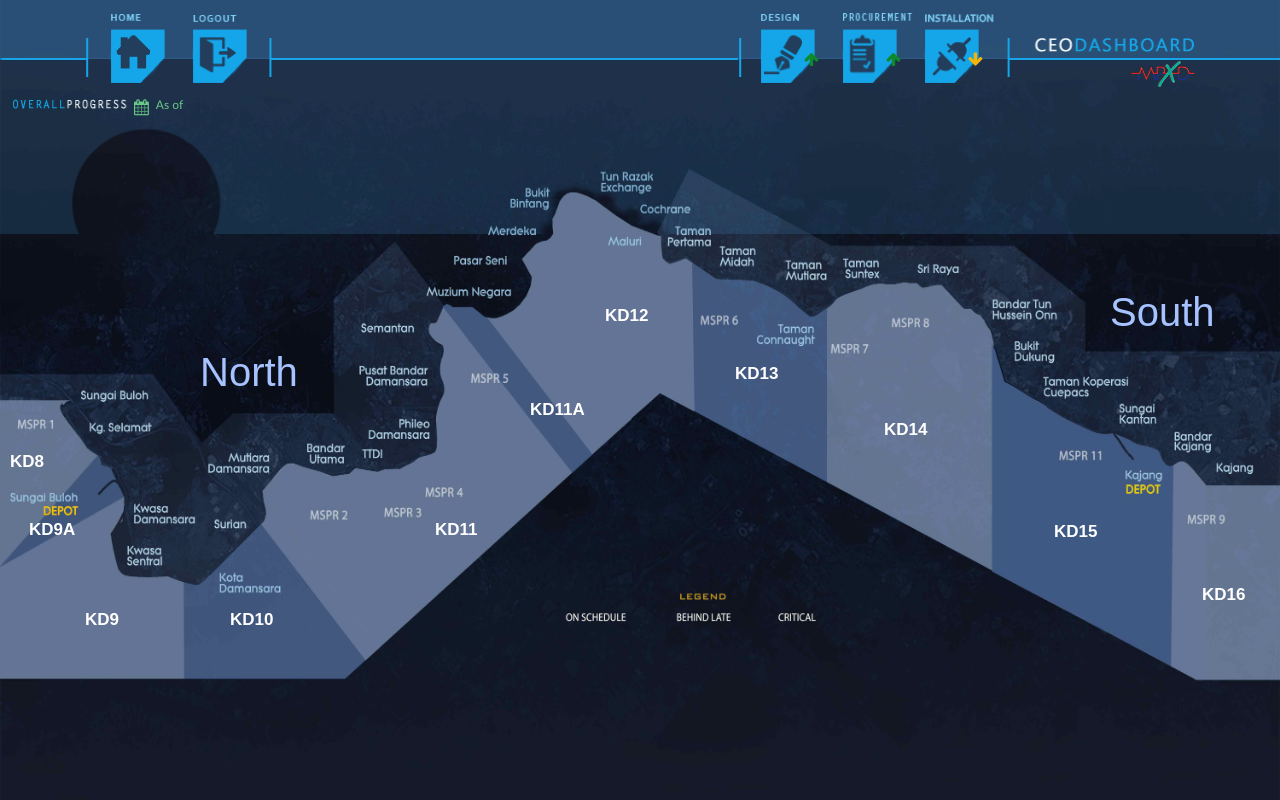
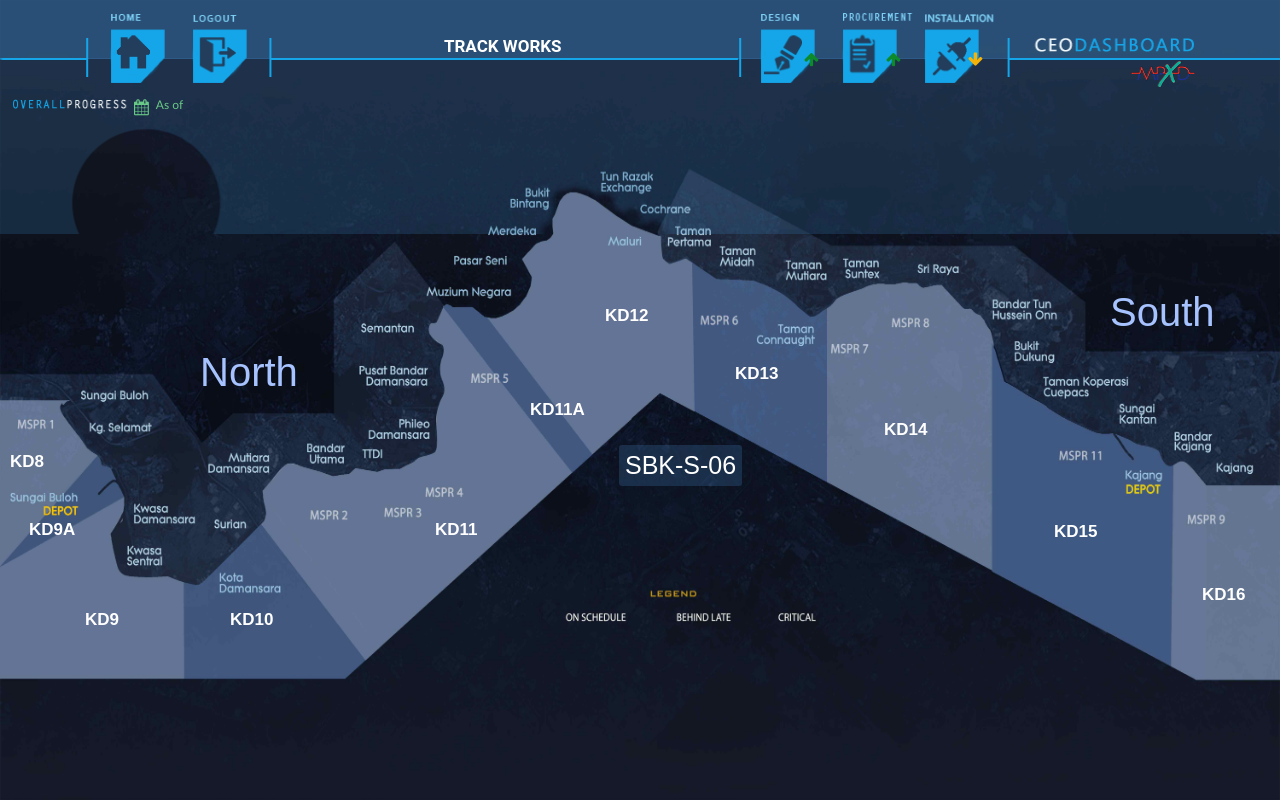
Before and after one commit to hummingsoftsb/ceodb, a PHP site: template application/views/systems/trackworks.php in a window 1280 px wide. Run offline with PHP 8.4, Linux system fonts and the light colour scheme; the template is opened without the code that fills it, so the values that code supplies are empty; some libraries are stand-ins or nearby versions.

Commit message:
Signed-off-by: sebint <sebin@hummingsoft.com.my>

```diff
--- a/application/views/additional/psds.php
+++ b/application/views/additional/psds.php
@@ -1088,7 +1088,7 @@
 		<a href="<?php echo $this->config->base_url(); ?>systems/summary" class="pkg_title">SBK-S</a>
 	</div> -->
 	<!-- V1 -->
-	<div style="position:absolute; z-index:2; top: 445px; left: 622px; background-color: #3f6a7766; border-radius: 3px; padding: 6px;">
+	<div style="position:absolute; z-index:2; top: 445px; left: 622px; background-color: rgba(42, 79, 118, 0.46); border-radius: 3px; padding: 6px;">
         <a href="<?php echo $this->config->base_url(); ?>systems/summary" class="pkg_title" style="font-size: 25px;">SBK-S-05</a>
     </div>
 	<div style="position:absolute; z-index:2; top: 350px;left: 200px;">
--- a/application/views/systems/trackworks.php
+++ b/application/views/systems/trackworks.php
@@ -341,6 +341,11 @@
                 margin-left: 44px;
                 margin-bottom: 20px;
             }
+			#navbar-center {
+				position: absolute;
+				top: -30px;
+				left: 444px;
+			}
         #nav_drop{
             font-size: 16px;
             border-collapse: collapse;
@@ -733,6 +738,9 @@
                 <a href="#"><img src="<?php echo $this->config->base_url(); ?>assets/img/home.png" onclick="location.href='/mpxd/front'"/></a>
                 <a href="#"><img src="<?php echo $this->config->base_url(); ?>assets/img/logout_de.png" onclick="location.href='/mpxd/logout'"/></a>
 			</div>
+			<div id="navbar-center">
+				<span style="font-size: 17px; color: #fff; font-weight: 600; text-transform: uppercase">Track Works</span>
+			</div>
 			 <div id="navbar">
                  <div class="fim-dropdown">
 				    <a class="nav-img-container" href="#"><img src="<?php echo $this->config->base_url(); ?>assets/img/nav_design.png" /><i class="fa fa-arrow-up" style="color: rgb(13, 139, 43)"></i><br><span class="pull-left" id="design_p" style="color: #f3b308; font-size: 13px; font-weight:600;"></span></a>
@@ -968,9 +976,9 @@
 		<a href="<?php echo $this->config->base_url(); ?>systems/summary" class="pkg_title">SBK-S</a>
 	</div> -->
 	<!-- V1 -->
-<!--	<div style="position:absolute; z-index:2; top: 437px;left: 635px;">-->
-<!--		<a href="--><?php //echo $this->config->base_url(); ?><!--systems/summary" class="pkg_title">SBK-S</a>-->
-<!--	</div>-->
+	<div style="position:absolute; z-index:2; top: 445px; left: 619px; background-color: rgba(42, 79, 118, 0.46); border-radius: 3px; padding: 6px;">
+		<a class="pkg_title" style="font-size: 25px; font-weight: 500">SBK-S-06</a>
+	</div>
 	<div style="position:absolute; z-index:2; top: 350px;left: 200px;">
 		<a href="<?php echo $this->config->base_url(); ?>north/index" class="pkg_title2">North</a>
 	</div>
--- a/assets/js/mpxd.js
+++ b/assets/js/mpxd.js
@@ -351,7 +351,7 @@
 
 /* misc. functions. Put in seperate file if need arises */
 var gridster;
-var editing = true;
+var editing = false;
 
 
 function selectPort(port) {
```
Also changed, not shown: assets/img/systems/tw/guideways-tw.jpg.
